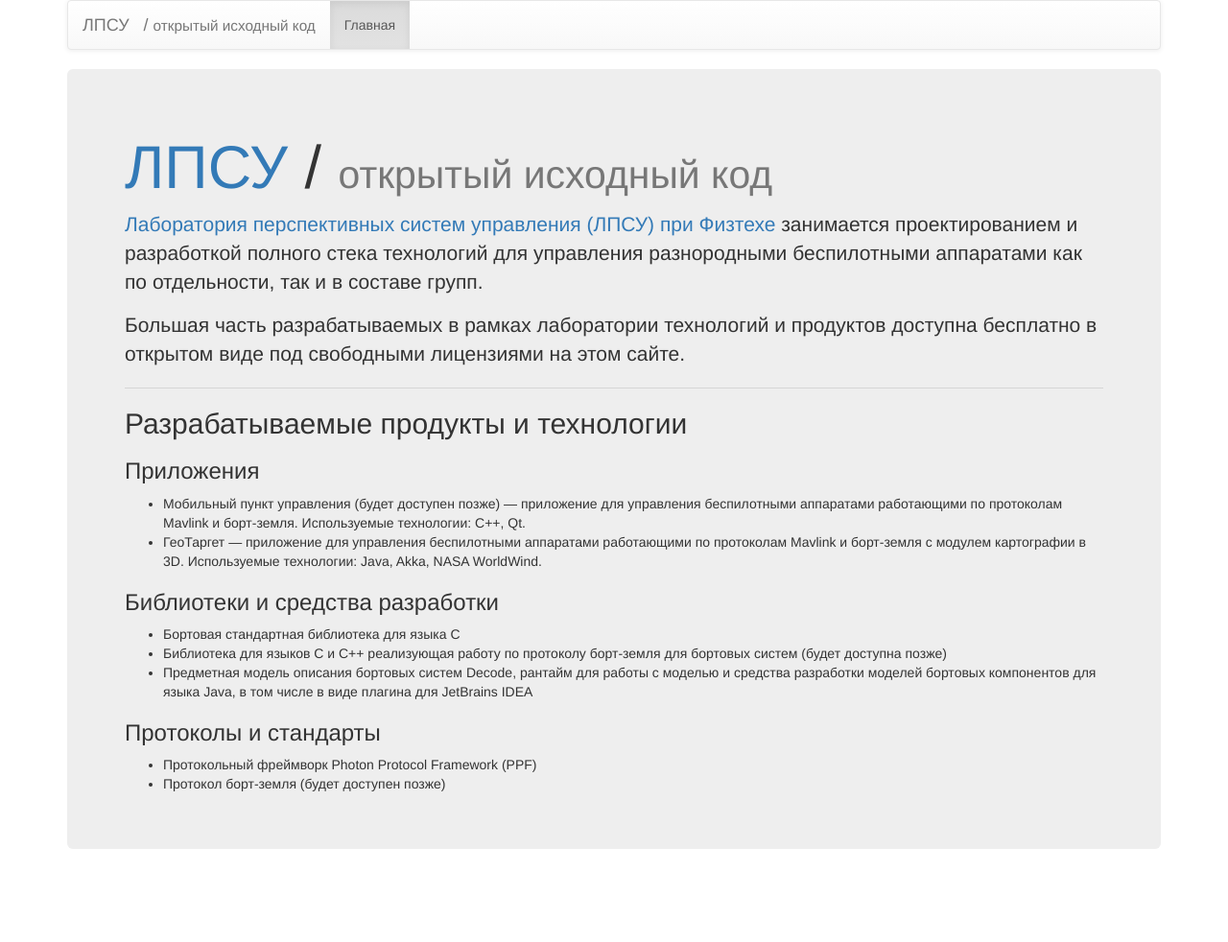
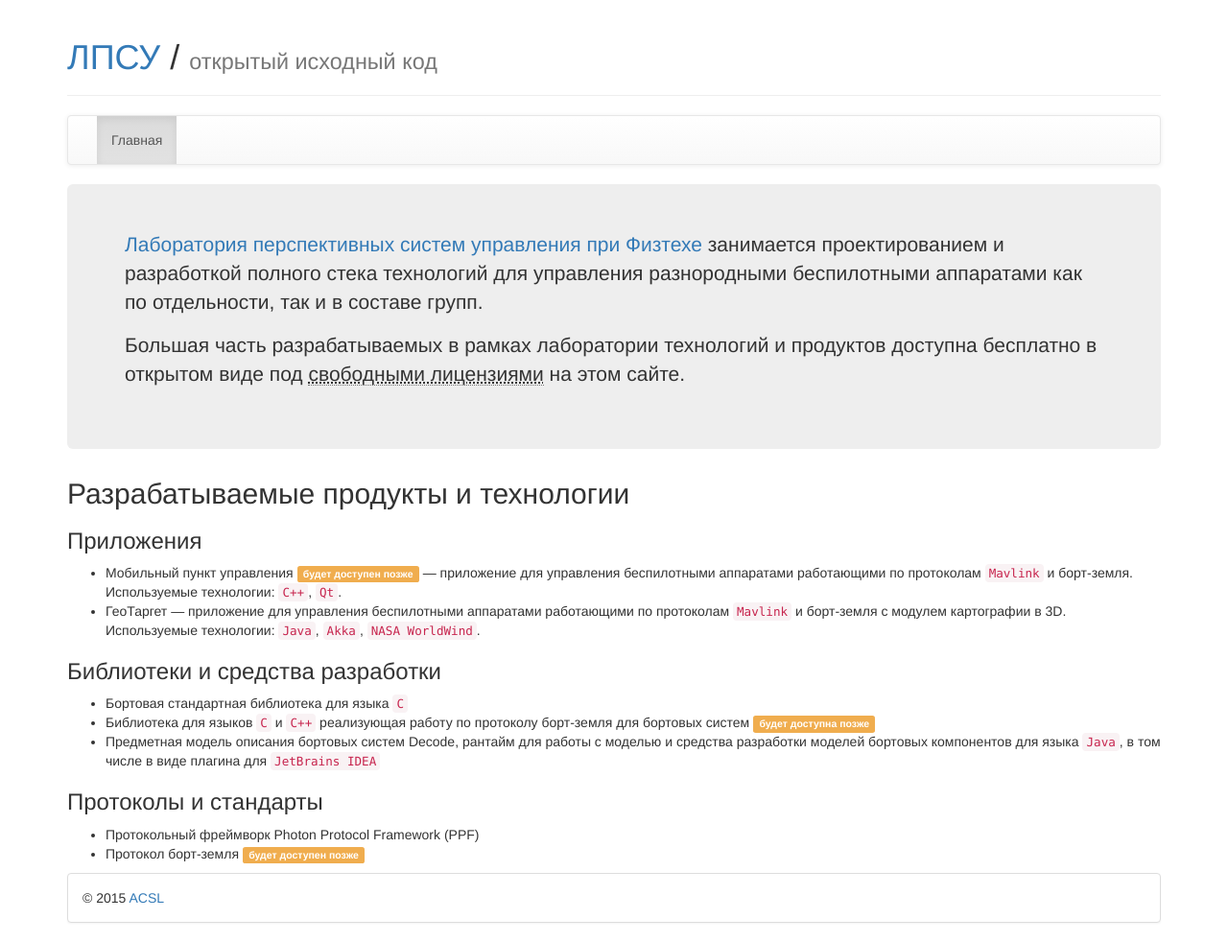
Before and after one commit to acsl-mipt/acsl-mipt.github.io, a plain HTML site: page index.html in a window 1280 px wide. Shown: the whole page at 96% size. Before the commit the page ends 915 px from the top, so only its background shows below. Drawn offline with nearby package versions, Linux system fonts and the light colour scheme.

Commit message:
Some design work

```diff
--- a/index.html
+++ b/index.html
@@ -14,11 +14,11 @@
 </head>
 <body>
 	<div class="container">
+		<div class="page-header">
+			<h1><a href="http://acsl.mipt.ru/">ЛПСУ</a> / <small>открытый исходный код</small></h1>
+		</div>
 		<nav class="navbar navbar-default">
 			<div class="container-fluid">
-				<div class="navbar-header">
-					<a class="navbar-brand" href="http://acsl.mipt.ru/">ЛПСУ</a> <a href="#" class="navbar-brand">/ <small>открытый исходный код</small></a>
-				</div>
 				<div id="navbar" class="navbar-collapse collapse">
 					<ul class="nav navbar-nav">
 						<li class="active"><a href="#">Главная</a></li>
@@ -28,29 +28,32 @@
 		</nav>
 
 		<div class="jumbotron">
-			<h1><a href="http://acsl.mipt.ru/">ЛПСУ</a> / <small>открытый исходный код</small></h1>
 			<p>
-				<a href="http://acsl.mipt.ru/">Лаборатория перспективных систем управления (ЛПСУ) при Физтехе</a> занимается проектированием и разработкой полного стека технологий для управления разнородными беспилотными аппаратами как по отдельности, так и в составе групп.
+				<a href="http://acsl.mipt.ru/">Лаборатория перспективных систем управления при Физтехе</a> занимается проектированием и разработкой полного стека технологий для управления разнородными беспилотными аппаратами как по отдельности, так и в составе групп.
 			<p>
-				Большая часть разрабатываемых в рамках лаборатории технологий и продуктов доступна бесплатно в открытом виде под свободными лицензиями на этом сайте.
-			<hr/>
+				Большая часть разрабатываемых в рамках лаборатории технологий и продуктов доступна бесплатно в открытом виде под <abbr title="MIT, в основном">свободными лицензиями</abbr> на этом сайте.
+		</div>
 		<h2>Разрабатываемые продукты и технологии</h2>
 		<h3>Приложения</h3>
 		<ul>
-				<li>Мобильный пункт управления (будет доступен позже) &mdash; приложение для управления беспилотными аппаратами работающими по протоколам Mavlink и борт-земля. Используемые технологии: C++, Qt.
-				<li>ГеоТаргет &mdash; приложение для управления беспилотными аппаратами работающими по протоколам Mavlink и борт-земля с модулем картографии в 3D. Используемые технологии: Java, Akka, NASA WorldWind.
+			<li>Мобильный пункт управления <span class="label label-warning">будет доступен позже</span> &mdash; приложение для управления беспилотными аппаратами работающими по протоколам <code>Mavlink</code> и борт-земля. Используемые технологии: <code>C++</code>, <code>Qt</code>.
+			<li>ГеоТаргет &mdash; приложение для управления беспилотными аппаратами работающими по протоколам <code>Mavlink</code> и борт-земля с модулем картографии в 3D. Используемые технологии: <code>Java</code>, <code>Akka</code>, <code>NASA WorldWind</code>.
 		</ul>
 		<h3>Библиотеки и средства разработки</h3>
 		<ul>
-				<li>Бортовая стандартная библиотека для языка C
-				<li>Библиотека для языков C и C++ реализующая работу по протоколу борт-земля для бортовых систем (будет доступна позже)
-				<li>Предметная модель описания бортовых систем Decode, рантайм для работы с моделью и средства разработки моделей бортовых компонентов для языка Java, в том числе в виде плагина для JetBrains IDEA
+			<li>Бортовая стандартная библиотека для языка <code>C</code>
+			<li>Библиотека для языков <code>C</code> и <code>C++</code> реализующая работу по протоколу борт-земля для бортовых систем <span class="label label-warning">будет доступна позже</span>
+			<li>Предметная модель описания бортовых систем Decode, рантайм для работы с моделью и средства разработки моделей бортовых компонентов для языка <code>Java</code>, в том числе в виде плагина для <code>JetBrains IDEA</code>
 		</ul>
 		<h3>Протоколы и стандарты</h3>
 		<ul>
 			<li>Протокольный фреймворк Photon Protocol Framework (PPF)
-				<li>Протокол борт-земля (будет доступен позже)
+			<li>Протокол борт-земля <span class="label label-warning">будет доступен позже</span>
 		</ul>
+		<div class="panel panel-default">
+			<div class="panel-body">
+				&copy; 2015 <a href="http://acsl.mipt.ru/">ACSL</a>
+			</div>
 		</div>
 	</div>
 </body>
```
Lines whose indentation alone changed are shown as unchanged.
